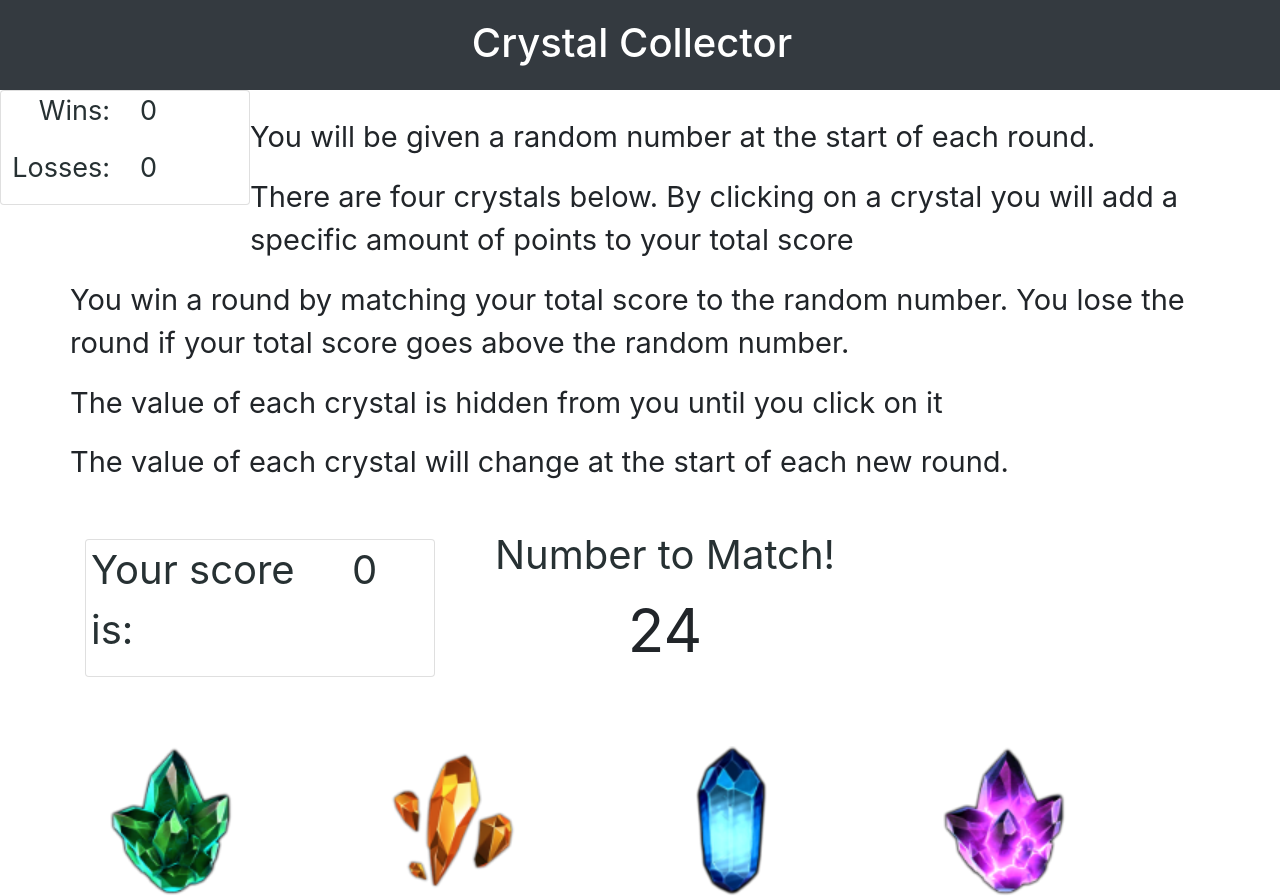
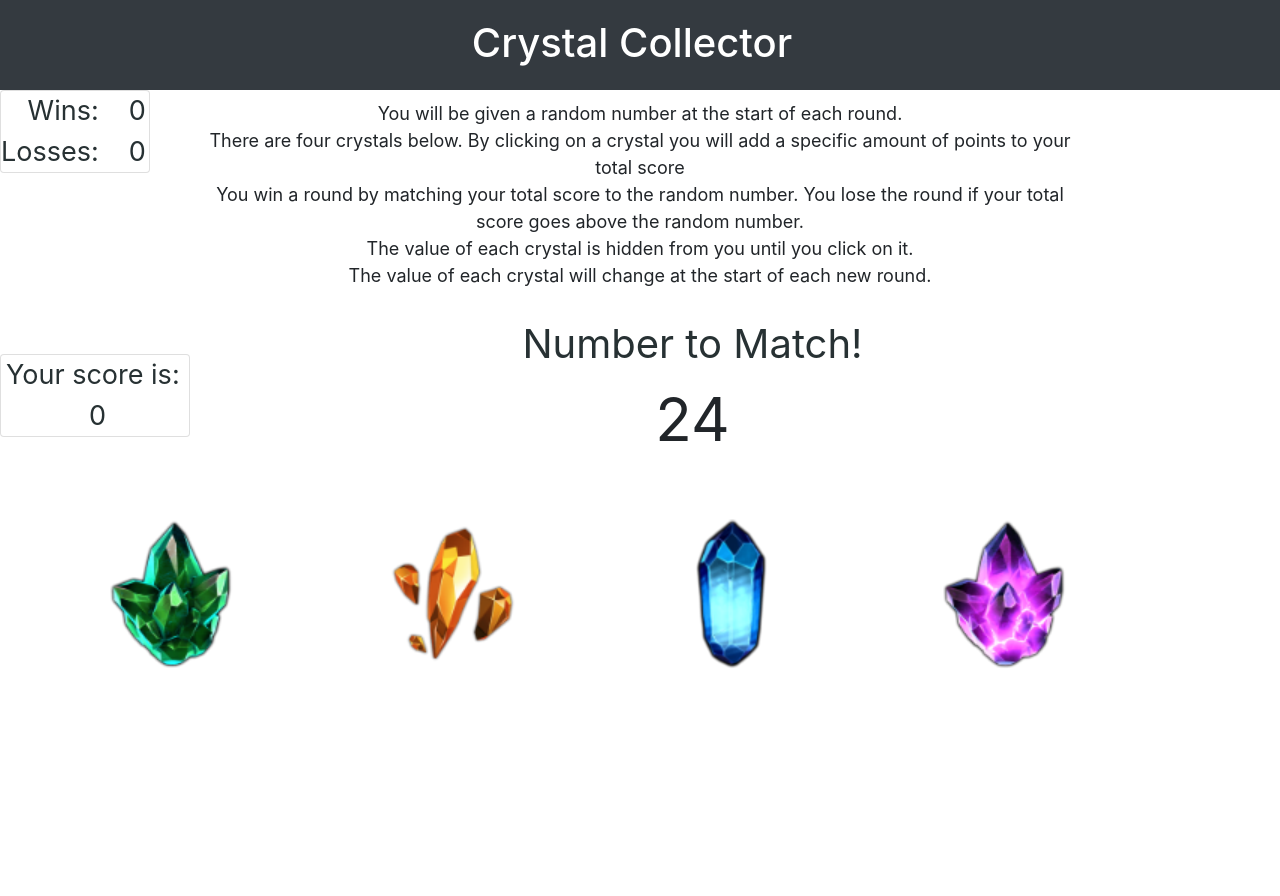
Before and after one commit to lcanizzo/Crystal-Addition-Game, a plain HTML site: page index.html in a window 1280 px wide. After the commit the page ends 800 px from the top, so only its background shows below. Drawn offline with nearby package versions, Linux system fonts and the light colour scheme.

Commit message:
CSS updated for screen size

```diff
--- a/assets/css/style.css
+++ b/assets/css/style.css
@@ -34,9 +34,15 @@ body {
     padding: 0;
 }
 
+p {
+    margin-bottom: 0;
+}
+
 .instructions {
-    font-size: 29px;
-    margin-top: 25px;
+    font-size: 18px;
+    text-align: center;
+    margin-top: 10px;
+    max-width: 890px;
 }
 
 .number-title {
@@ -59,7 +65,7 @@ body {
 }
 
 .card {
-    width: 250px;
+    width: 150px;
     float: left;
 }
 
@@ -80,13 +86,14 @@ body {
 }
 
 .score-card {
-    width: 350px;
+    width: 190px;
     box-sizing: border-box;
-    /* margin-top: 50px; */
+    position: relative;
+    top: 65px;
 }
 
 .score-card-content {
-    font-size: 40px;
+    font-size: 27px;
 }
 
 .summed-number {
@@ -97,3 +104,7 @@ body {
     width: 400px;
     text-align: center;
 }
+
+img {
+    margin: 0 auto;
+}
--- a/assets/javascript/game.js
+++ b/assets/javascript/game.js
@@ -1,11 +1,11 @@
 var currentNumber = 0;
 var wins = 0;
 var losses = 0;
+var currentTally = 0;
 var greenBase = 1;
 var yellowBase = 2;
 var blueBase = 3;
 var purpleBase = 4;
-var currentTally = 0;
 
 var gemValues = [ 0, 1, 3, 5, 7, 9, 11]
 
--- a/index.html
+++ b/index.html
@@ -24,8 +24,7 @@
         <!-- <img class='card-img-top' src='#' alt="gem pile"> -->
         <div class='card-body'>
             <div class=' card-content container'>
-
-                <div class='scoreboard row'>
+                <div class='row'>
                     <div class='col score-left'>
                         <p>Wins:</p>
                         <p>Losses:</p>
@@ -41,45 +40,40 @@
     </div>
 
     <div class='container instructions'>
-        <div class='row'>
+        <div class='row justify-content-center'>
         <p>You will be given a random number at the start of each round.</p>
         </div>
-        <div class="row">
+        <div class="row justify-content-center">
         <p>There are four crystals below. By clicking on a crystal you will add a specific amount of points to your total score</p>
         </div>
-        <div class="row">
+        <div class="row justify-content-center">
         <p>You win a round by matching your total score to the random number. You lose the round if your total score goes above the random number.</p>
         </div>
-        <div class='row'>
-        <p>The value of each crystal is hidden from you until you click on it</p>
+        <div class='row justify-content-center'>
+        <p>The value of each crystal is hidden from you until you click on it.</p>
         </div>
-        <div class='row'>
+        <div class='row justify-content-center'>
         <p>The value of each crystal will change at the start of each new round.</p>
+        </div>
+    </div>
+
+    <div class='score-card card'>
+        <div class='card-body container'>
+            <div class='card-content row score-card-content'>
+                <p class='summed-number'>Your score is:</p>
+            </div>
+            <div class='card-content row score-card-content justify-content-center'>
+                <p id='current-score' class='summed-number'></p>
+            </div>
         </div>
     </div>
 
     <div class='scores container'>
         <div class='row justify-content-center'>
-            <div class='col-4 align-self-center'>
-                <div class='score-card card'>
-                    <div class='card-body container'>
-                        <div class='card-content row score-card-content'>
-                            <div class='col summed-number'>
-                                <p>Your score is:</p>
-                            </div>
-                            <div class='col-3 summed-number'>
-                                <p id='current-score'></p>
-                            </div>
-                        </div>
-                    </div>
-                </div>
-            </div>
-            <div class='col'>
                 <div class="current-number-box">
                     <div class='number-title'>Number to Match!</div>
                     <p id='current-number' ></p>
                 </div>
-            </div>
         </div>
         <div class='container crystal-box'>
             <div class="row">
```
